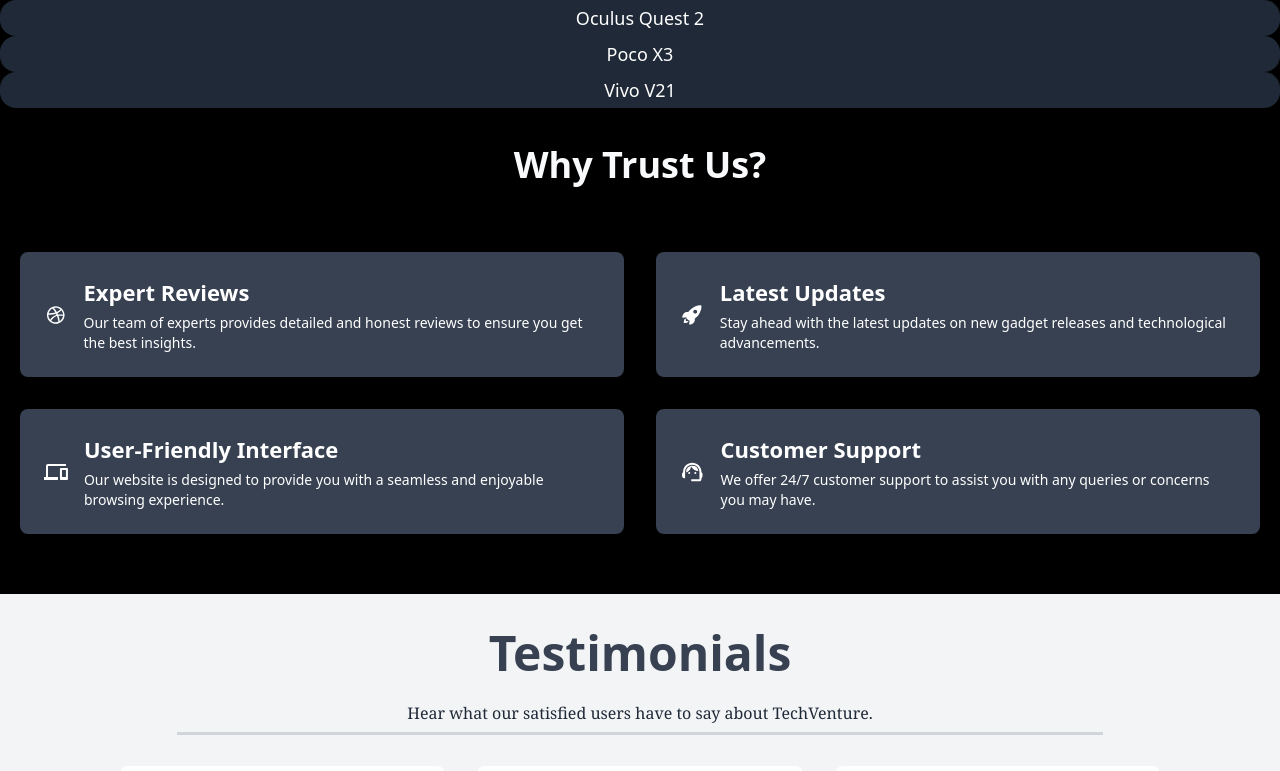
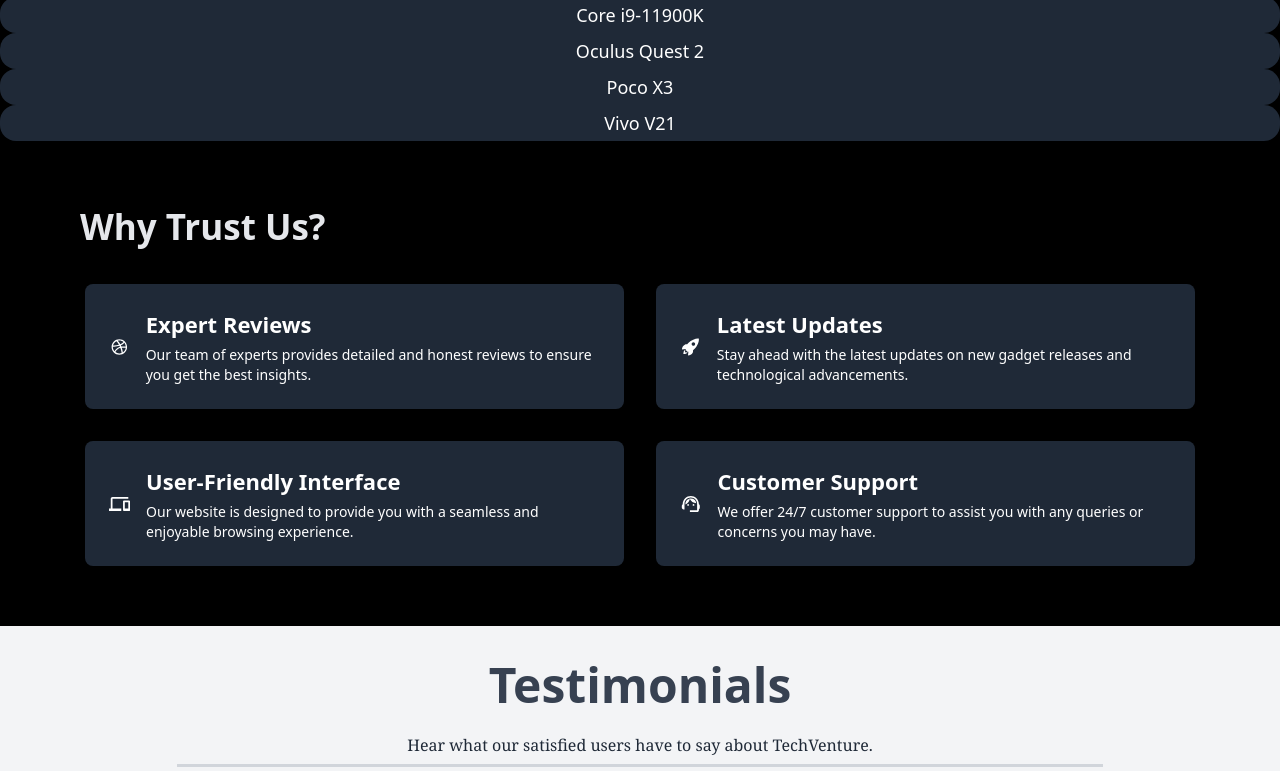
Before and after one commit to BazilSuhail/TechVenture, a React (Create React App) app: page / in a window 1280 px wide. Shown: the part 2500-3271 px from the top of the page. Built offline with nearby package versions, Linux system fonts and the light colour scheme.

Commit message:
Update Loader UI ...

```diff
--- a/src/Components/Gadgets/ClientProducts.jsx
+++ b/src/Components/Gadgets/ClientProducts.jsx
@@ -16,8 +16,12 @@ function ClientProducts() {
   const [filteredProducts, setFilteredProducts] = useState([]);
   const [selectedCategory, setSelectedCategory] = useState('');
   const [selectedSubcategory, setSelectedSubcategory] = useState('');
-  const [loading, setLoading] = useState(true); // Initialize loading state
+  const [loading, setLoading] = useState(true);
   const navigate = useNavigate();
+
+  useEffect(() => {
+    window.scrollTo(0, 0);
+  }, []);
 
   useEffect(() => {
     const fetchData = async () => {
@@ -82,9 +86,9 @@ function ClientProducts() {
   };
   // px-4 lg:hover:bg-gray-400 whitespace-nowrap hover:text-white font-bold transition duration-200 rounded-md cursor-pointer ${selectedCategory === category.id ? 'bg-black text-white' : 'bg-gray-300'}
   return (
-    <div className='h-full overflow-x-hidden w-full pt-[85px] '>
+    <div className='h-full overflow-x-hidden min-h-screen w-full pt-[85px] '>
       {loading ? (
-        <div className='h-[calc(98vh-95px)] w-screen flex flex-col justify-center items-center'>
+        <div className='h-[calc(98vh-95px)] scale-[0.9] w-screen flex flex-col justify-center items-center'>
         <Bars
           height="50"
           width="50"
--- a/src/Components/Gadgets/Product_specifications.jsx
+++ b/src/Components/Gadgets/Product_specifications.jsx
@@ -207,7 +207,7 @@ function ProductSpecifications() {
     };
 
     return (
-        <div className='min-h-screen no-scrollbar w-full pt-[84px]'>
+        <div className='min-h-screen no-scrollbar w-full pt-[45px]'>
             {loading ? (
                 <div className='h-screen w-full flex flex-col justify-center items-center'>
                     <Bars
@@ -223,7 +223,7 @@ function ProductSpecifications() {
                 <div>Error: {error}</div>
             ) : (
 
-                <div className='grid grid-cols-1 xsx:grid-cols-11'>
+                <div className='xl:scale-[0.9] grid grid-cols-1 xsx:grid-cols-11'>
 
                     <div className=' xsx:col-span-6 xsx:shadow-slider p-[5px] md:p-[15px] m-[5px] md:m-[20px] xsx:overflow-auto xsx:h-[calc(98vh-85px)] no-scrollbar'>
                         <button onClick={handleBack}><IoArrowBackCircleOutline size={55} /></button>
@@ -255,7 +255,7 @@ function ProductSpecifications() {
                         <div className='w-[100%] h-[2px] bg-gray-400 mt-[28px]'></div>
 
                         <div className='flex justify-between my-[25px]'>
-                            <div className='flex items-center ml-[25px] px-[8px] md:px-[12px] py-[5px] shadow-custom-light rounded-lg'>
+                            <div className='flex scale-[0.8] items-center ml-[25px] px-[8px] md:px-[12px] py-[5px] shadow-custom-light rounded-lg'>
                                 <button onClick={handleLikeProduct} className='text-[32px] md:text-[40px]'>
                                     <AiFillLike className={likedByUser ? 'text-blue-600' : 'text-gray-200'} />
                                 </button>
--- a/src/Components/Gadgets/SearchProducts.jsx
+++ b/src/Components/Gadgets/SearchProducts.jsx
@@ -70,7 +70,7 @@ function SearchProjects() {
             </div>
 
             {loading && (
-                <div className='h-[calc(98vh-135px)] w-screen flex flex-col justify-center items-center'>
+                <div className='h-[calc(98vh-135px)] scale-[0.9] w-screen flex flex-col justify-center items-center'>
                     <Bars
                         height="50"
                         width="50"
--- a/src/Components/Home.jsx
+++ b/src/Components/Home.jsx
@@ -1,4 +1,4 @@
-import React from "react";
+import { useEffect } from "react";
 import { useNavigate } from "react-router-dom";
 import { IoIosRocket, IoIosSearch, IoLogoDribbble } from "react-icons/io";
 import { FaBullseye, FaLightbulb, FaBalanceScale, FaUsers, FaCog, FaEnvelope, FaStar } from 'react-icons/fa';
@@ -60,6 +60,10 @@ const HomePage = () => {
     const opacity = useTransform(scrollYProgress, [0.33, 0.40], [0, 1]);
     const y = useTransform(scrollYProgress, [0.15, 0.18], [20, 0]);
     const navigate = useNavigate();
+
+    useEffect(() => {
+        window.scrollTo(0, 0);
+      }, []);
 
     return (
         <div className="pt-[80px] bg-gray-100 ">
@@ -189,7 +193,7 @@ const HomePage = () => {
                 </div>
             </section>
 
-            <section className='w-[100%] bg-black py-[22px]'>
+            <section className=' w-[100%] bg-black py-[55px]'>
                 <div className="slider" style={{ '--width': '120px', '--height': '52px', '--quantity': 10 }}>
                     <div className="list">
                         <div className="item" style={{ '--position': 1 }}><div className="bg-gray-800 text-white rounded-2xl text-center text-lg font-medium py-[4px]">Smartphones</div></div>
@@ -234,12 +238,12 @@ const HomePage = () => {
                 </div>
             </section>
 
-            <section className="pb-10 bg-black">
-                <div className="text-center mb-8">
-                    <h2 className="  text-2xl md:text-4xl font-extrabold w-[100%] text-gray-50 p-[15px]">Why Trust Us?</h2>
+            <section className="pb-10 xl:px-[65px] bg-black">
+                <div className="text- mb-[6px]">
+                    <h2 className="  text-2xl md:text-[35px] font-[700] w-[100%] text-gray-200 p-[15px]">Why Trust Us?</h2>
                 </div>
                 <div className="grid grid-cols-1 md:grid-cols-2 p-[20px] gap-8" id="mission-section">
-                    <motion.div className="p-6 bg-gray-700 flex items-center text-white rounded-lg shadow-md transform transition duration-300 hover:scale-105"
+                    <motion.div className="p-6 bg-gray-800 flex items-center text-white rounded-lg shadow-md transform transition duration-300 hover:scale-105"
                         style={{ opacity, x }}
                     >
                         <IoLogoDribbble size={28} className="mr-4" />
@@ -249,7 +253,7 @@ const HomePage = () => {
                         </div>
                     </motion.div>
 
-                    <motion.div className="p-6 bg-gray-700 flex items-center text-white rounded-lg shadow-md transform transition duration-300 hover:scale-105"
+                    <motion.div className="p-6 bg-gray-800 flex items-center text-white rounded-lg shadow-md transform transition duration-300 hover:scale-105"
                         style={{ opacity, x }}
                     >
                         <IoIosRocket size={28} className="mr-4" />
@@ -259,7 +263,7 @@ const HomePage = () => {
                         </div>
                     </motion.div>
 
-                    <motion.div className="p-6 bg-gray-700 flex items-center text-white rounded-lg shadow-md transform transition duration-300 hover:scale-105"
+                    <motion.div className="p-6 bg-gray-800 flex items-center text-white rounded-lg shadow-md transform transition duration-300 hover:scale-105"
                         style={{ opacity, x: x * -1 }}
                     >
                         <MdOutlineDevices size={28} className="mr-4" />
@@ -269,7 +273,7 @@ const HomePage = () => {
                         </div>
                     </motion.div>
 
-                    <motion.div className="p-6 bg-gray-700 flex items-center text-white rounded-lg shadow-md transform transition duration-300 hover:scale-105"
+                    <motion.div className="p-6 bg-gray-800 flex items-center text-white rounded-lg shadow-md transform transition duration-300 hover:scale-105"
                         style={{ opacity, x }}
                     >
                         <MdSupportAgent size={28} className="mr-4" />
--- a/src/Components/ManageReiews/ManageReview.jsx
+++ b/src/Components/ManageReiews/ManageReview.jsx
@@ -110,7 +110,7 @@ function ManageReviews({ productId, onClose }) {
             </button>
 
             {loading ? (
-                <div className="flex justify-center items-center h-full">
+                <div className="flex scale-[0.9] justify-center items-center h-full">
                     <Bars
                         height="50"
                         width="50"
--- a/src/Components/Profile/MyProfile.jsx
+++ b/src/Components/Profile/MyProfile.jsx
@@ -210,7 +210,7 @@ function MyProfile() {
     return (
         <div className='h-full bg-gray-100 w-full py-[84px]'>
             {loading ? (
-                <div className='h-[calc(98vh-95px)] w-screen flex flex-col justify-center items-center'>
+                <div className='h-[calc(98vh-95px)] scale-[0.9] w-full flex flex-col justify-center items-center'>
                     <Bars
                         height="50"
                         width="50"
--- a/src/index.css
+++ b/src/index.css
@@ -2,31 +2,22 @@
 @tailwind components;
 @tailwind utilities;
 
+@import "./Components/Assets/styles.css";
 
-/* Import your custom CSS */
-@import "./Components/Assets/styles.css";
-/* Customize the scrollbar for Webkit browsers (Chrome, Safari) */
 ::-webkit-scrollbar {
-    width: 8px; /* Width of the scrollbar */
-    height: 12px; /* Height of the scrollbar */
+  width: 8px;
+  height: 12px;
 }
 
 ::-webkit-scrollbar-track {
-    background: #000000; /* Background of the scrollbar track */
+  background: #141313;
 }
 
 ::-webkit-scrollbar-thumb {
-    background-color: #000000; /* Color of the scrollbar thumb */
-    border-radius: 10px; /* Roundness of the scrollbar thumb */
-    border: 2px solid #8c8c8c; /* Padding around thumb */
+  background-color: #808080;
+  border-radius: 10px;
 }
 
 ::-webkit-scrollbar-thumb:hover {
-    background: #525252; /* Color of the scrollbar thumb on hover */
+  background: #525252;
 }
-
-  /* Customize the scrollbar for Firefox */
-  body {
-    scrollbar-width: thin; /* Width of the scrollbar */
-    scrollbar-color: #888 #f1f1f1; /* Color of the scrollbar thumb and track */
-  }
```
Also changed, not shown: src/Components/TechToday.jsx (+4 -4 lines). Lines whose indentation alone changed are shown as unchanged.
